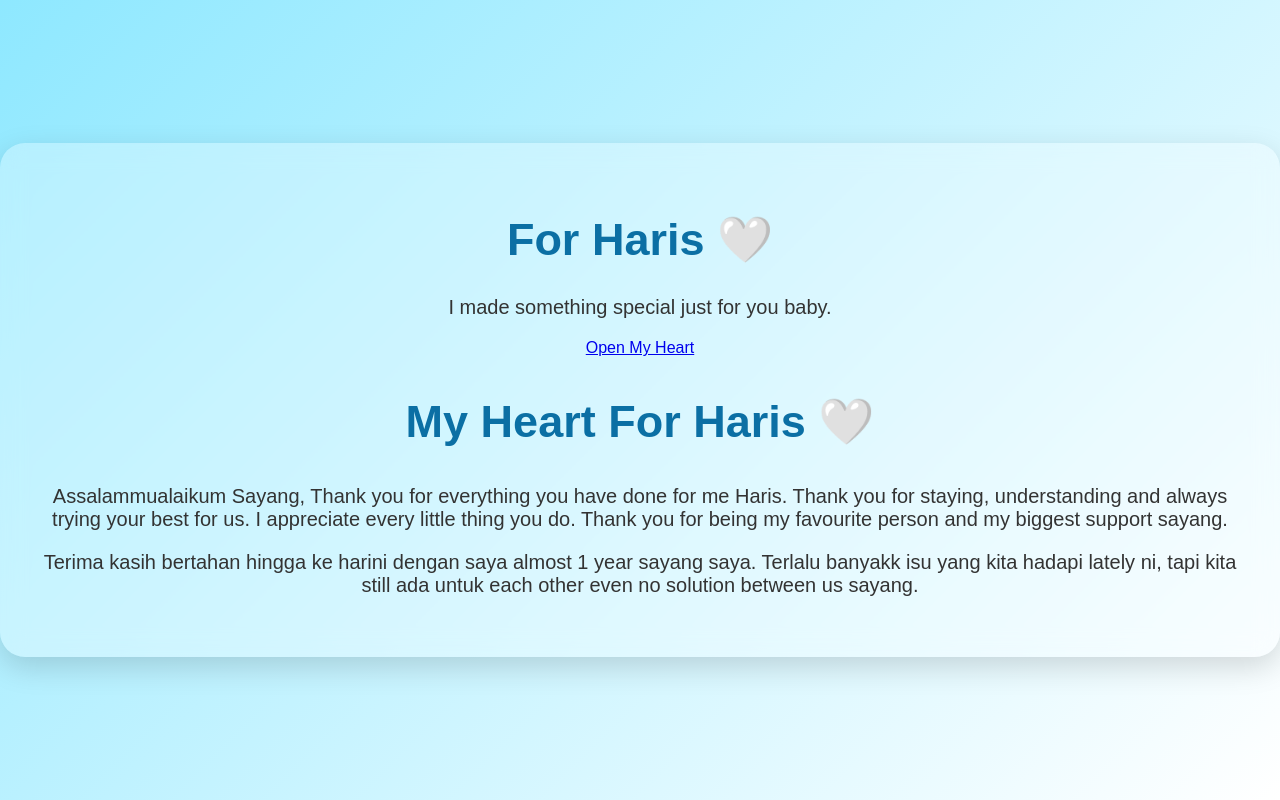
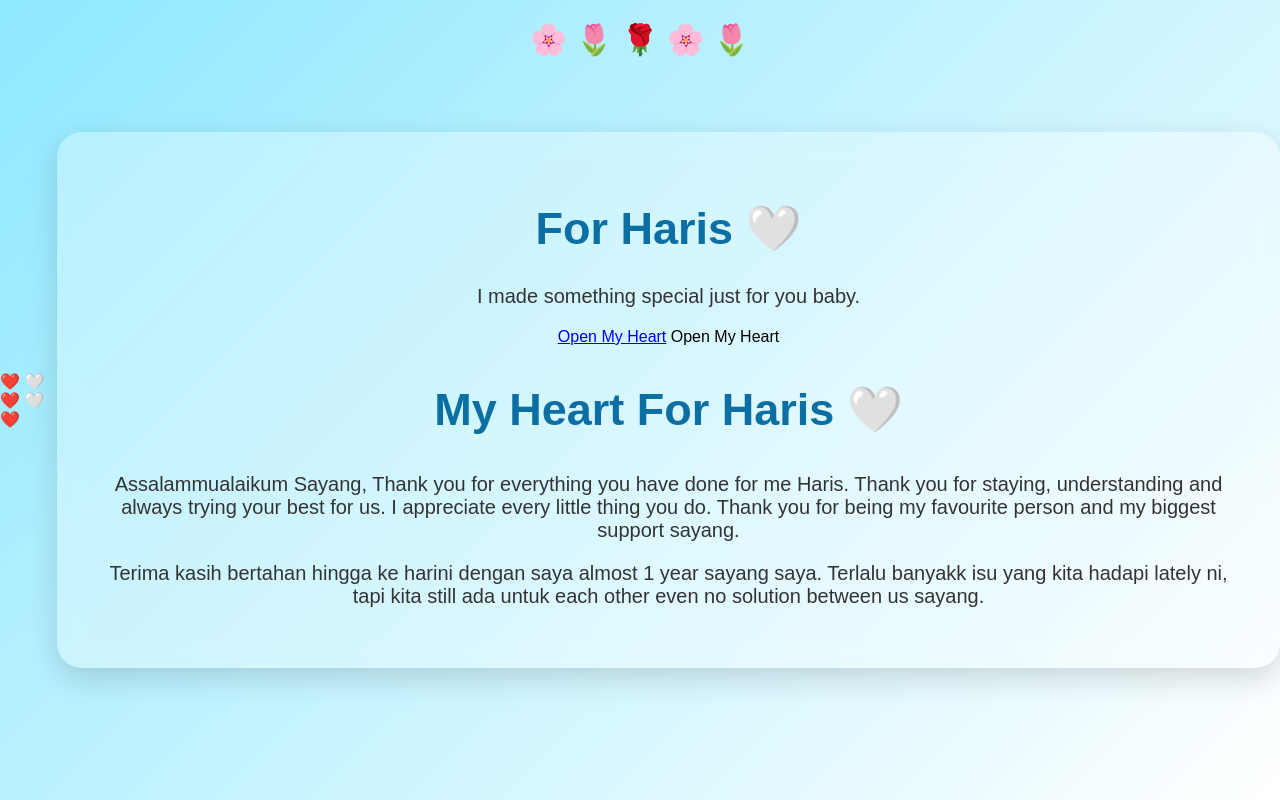
Before and after one commit to putrinatasya-haris/Sorry-For-My-Baby, a plain HTML site: page index.html in a window 1280 px wide. Drawn offline with Linux system fonts and the light colour scheme.

Commit message:
Update index.html

```diff
--- a/index.html
+++ b/index.html
@@ -6,6 +6,27 @@
 <title>For Haris 🤍</title>
 
 <style>
+.flowers {
+  position: fixed;
+  top: 10px;
+  width: 100%;
+  text-align: center;
+  font-size: 30px;
+  animation: float 3s ease-in-out infinite;
+  z-index: 10;
+}
+
+@keyframes float {
+  0% {
+    transform: translateY(0px);
+  }
+  50% {
+    transform: translateY(15px);
+  }
+  100% {
+    transform: translateY(0px);
+  }
+}
 body{
 margin:0;
 font-family:Arial,sans-serif;
@@ -57,15 +78,20 @@
 </head>
 
 <body>
-
+<div class="hearts">
+❤️ 🤍 ❤️ 🤍 ❤️
+</div>
+<div class="flowers">
+  🌸 🌷 🌹 🌸 🌷
+</div>
 <div class="container">
 
 <h1>For Haris 🤍</h1>
 
 <p>I made something special just for you baby.</p>
 
-<a href="#heart" class="button">Open My Heart</a>
-
+<a href="#heart" class="button onclick">Open My Heart</a>
+Open My Heart
 </button>
 <section id="heart">
   <h1>My Heart For Haris 🤍</h1>
```
